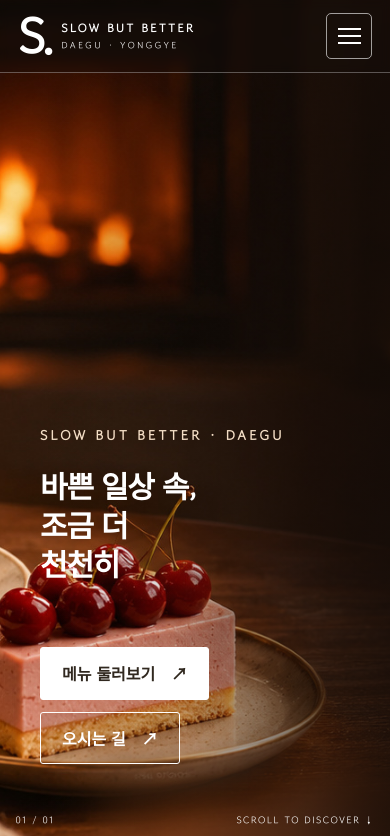
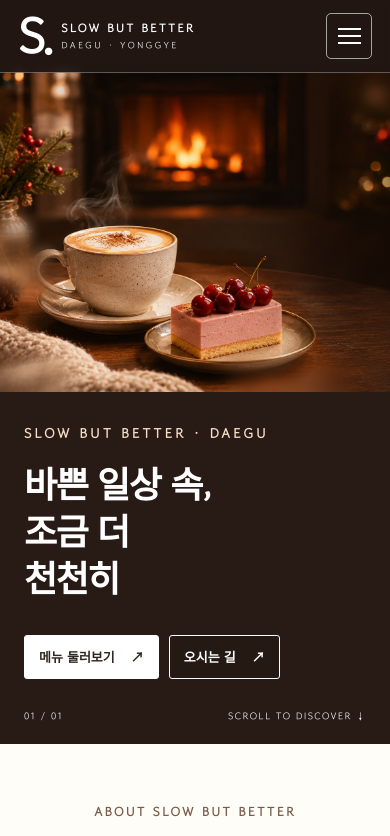
Before and after one commit to tpfyd1064-code/slowbutbetter, a plain HTML site: page index.html in a window 390 px wide. Shown: the top 836 px of the page. Drawn offline with Linux system fonts and the light colour scheme; a web font is replaced by a local one.

Commit message:
모바일화면 변경

```diff
--- a/css/home.css
+++ b/css/home.css
@@ -509,3 +509,74 @@
     background-color: #34483a;
   }
 }
+
+/* 모바일 홈 화면 전용 */
+@media (max-width: 700px) {
+  .home-page .editorial-hero {
+    display: flex;
+    flex-direction: column;
+    height: auto;
+    min-height: 0;
+    max-height: none;
+    padding-top: 72px;
+    background: #281b16;
+  }
+
+  /* 사진 영역 */
+  .home-page .editorial-hero .hero-slides {
+    position: relative;
+    inset: auto;
+    width: 100%;
+    height: 320px;
+    flex-shrink: 0;
+  }
+
+  /* 컵과 디저트가 보이도록 위치 조절 */
+  .home-page .editorial-hero .hero-slide.slide-one {
+    background-size: cover;
+    background-position: 10% 55%;
+  }
+
+  .home-page .editorial-hero .hero-shade {
+    display: none;
+  }
+
+  /* 글씨를 사진 아래로 이동 */
+  .home-page .editorial-hero .hero-content {
+    width: 100%;
+    height: auto;
+    margin: 0;
+    padding: 30px 24px 20px;
+    justify-content: flex-start;
+    background: #281b16;
+  }
+
+  /* 제목 크기 */
+  .home-page .editorial-hero .hero-content h1 {
+    font-size: 36px;
+    line-height: 1.3;
+    white-space: normal;
+    margin: 15px 0 20px;
+  }
+
+  /* 버튼 가로 정렬 */
+  .home-page .editorial-hero .button-row {
+    margin-top: 15px;
+    gap: 10px;
+    flex-direction: row;
+  }
+
+  .home-page .editorial-hero .hero-action {
+    padding: 10px 14px;
+    font-size: 13px;
+    min-height: 44px;
+  }
+
+  /* 하단 번호 */
+  .home-page .editorial-hero .hero-bottom {
+    position: static;
+    inset: auto;
+    padding: 10px 24px 20px;
+    background: #281b16;
+  }
+}
```
